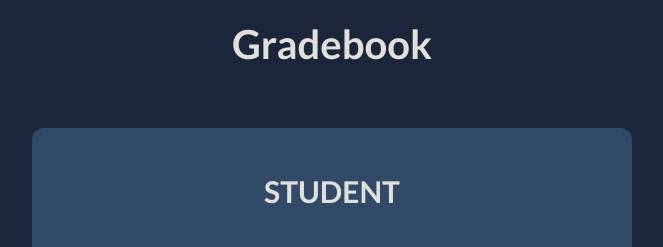
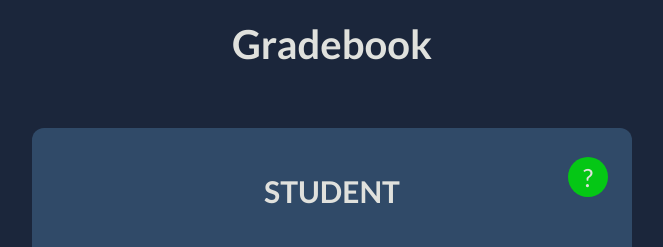
Before and after one commit to tomaszz95/gradebook, a Next.js app: page /login/student in a window 1280 px wide. Shown: the top 247 px of the page, without its empty margins (308-971 px from the left). Built offline with nearby package versions, Linux system fonts and the light colour scheme; no server answers.

Commit message:
add info div on login pages

```diff
--- a/src/components/login/LoginForm.module.css
+++ b/src/components/login/LoginForm.module.css
@@ -1,4 +1,5 @@
 .form {
+    position: relative;
     width: 600px;
     display: flex;
     align-items: center;
@@ -14,6 +15,43 @@
 .title {
     margin: 1.5em 0;
     font-size: var(--size-xxxl);
+}
+
+.loginInfo {
+    position: absolute;
+    top: 4%;
+    right: 4%;
+    width: 40px;
+    height: 40px;
+    font-size: 2.5em;
+    line-height: 40px;
+    text-align: center;
+    border-radius: 50%;
+    background-color: var(--hightlight);
+    color: var(--text);
+    transition: background-color 0.3s;
+}
+
+.loginInfo:hover {
+    background-color: #17a129;
+}
+
+.loginModal {
+    position: absolute;
+    top: -95px;
+    left: -120px;
+    width: 400px;
+    font-size: 1.6rem;
+    line-height: 25px;
+    background-color: #17a129;
+    border-radius: 12px;
+    padding: 0.5em;
+    transform: scale(0);
+    transition: transform 0.3s;
+}
+
+.loginInfo:hover > .loginModal {
+    transform: scale(1);
 }
 
 .box {
--- a/src/components/login/LoginForm.tsx
+++ b/src/components/login/LoginForm.tsx
@@ -56,14 +56,14 @@ const LoginForm: React.FC<ComponentType> = ({ type }) => {
             identifierRef.current.value.trim() !== ''
         ) {
             signInWithEmailAndPassword(auth, emailRef.current.value, passwordRef.current.value)
-				.then(userCredential => {
+                .then((userCredential) => {
                     const userEmail = userCredential.user.email
                     if (userEmail) {
                         dispatch(loginDataActions.setLoginInfo(userEmail))
                     }
                     Router.push(`/${type}/news`)
                 })
-				.catch(error => {
+                .catch((error) => {
                     if (error.code.includes('email') || error.code.includes('user')) {
                         setEmailError('Please enter a valid e-mail address!')
                     } else if (error.code.includes('password')) {
@@ -74,42 +74,55 @@ const LoginForm: React.FC<ComponentType> = ({ type }) => {
     }
 
     return (
-		<form className={styles.form} onSubmit={loginHandler} aria-label='Login form'>
+        <form className={styles.form} onSubmit={loginHandler} aria-label="Login form">
             <h2 className={styles.title}>{fixedTitle}</h2>
+            <div className={styles.loginInfo}>
+                ?
+                <div className={styles.loginModal}>
+                    To log in as a {type}: <br />
+                    login: {type}1@{type}.com ; password: {type}1 or login: {type}2@{type}.com ; password: {type}2
+                </div>
+            </div>
             <div className={styles.box}>
-				<label className={styles.label} htmlFor='email'>
+                <label className={styles.label} htmlFor="email">
                     Email
                 </label>
-				<input placeholder='Enter username...' className={styles.input} type='email' id='username' ref={emailRef} />
+                <input
+                    placeholder="Enter username..."
+                    className={styles.input}
+                    type="email"
+                    id="username"
+                    ref={emailRef}
+                />
                 <p className={styles.error}>{emailError}</p>
             </div>
             <div className={styles.box}>
-				<label className={styles.label} htmlFor='password'>
+                <label className={styles.label} htmlFor="password">
                     Password
                 </label>
                 <input
-					placeholder='Enter password...'
+                    placeholder="Enter password..."
                     className={styles.input}
-					type='password'
-					id='password'
+                    type="password"
+                    id="password"
                     ref={passwordRef}
                 />
                 <p className={styles.error}>{passwordError}</p>
             </div>
             <div className={styles.box}>
-				<label className={styles.label} htmlFor='identifier'>
+                <label className={styles.label} htmlFor="identifier">
                     {fixedIdentifier} ID
                 </label>
                 <input
                     placeholder={`Enter your ${type} ID...`}
                     className={styles.input}
-					type='text'
-					id='identifier'
+                    type="text"
+                    id="identifier"
                     ref={identifierRef}
                 />
                 <p className={styles.error}>{identifierError}</p>
             </div>
-			<button type='submit' aria-label='Click to log in' className={styles.button}>
+            <button type="submit" aria-label="Click to log in" className={styles.button}>
                 Click to log in!
             </button>
         </form>
```
Lines whose indentation alone changed are shown as unchanged.
